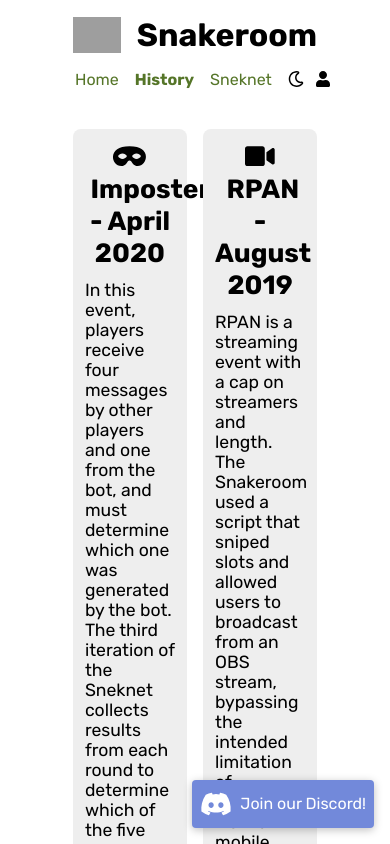
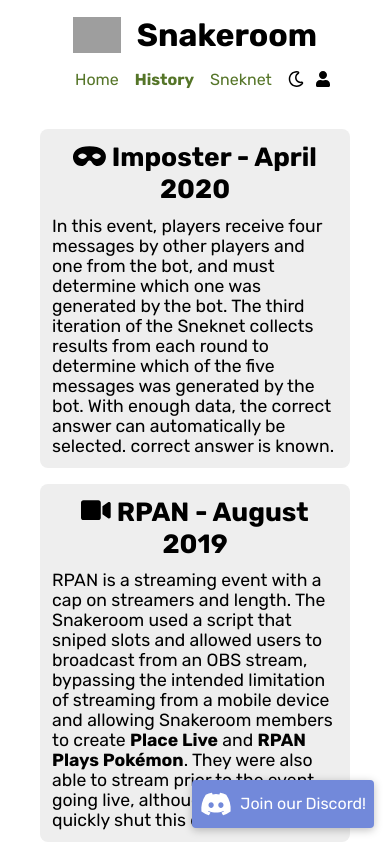
Before and after one commit to Snakeroom/Website, a Next.js app: page /history in a window 390 px wide. Shown: the top 844 px of the page. Built offline with nearby package versions, Linux system fonts and the light colour scheme; grey boxes are pictures that could not be loaded.

Commit message:
Add a single-column events container layout for small screens

```diff
--- a/pages/history.js
+++ b/pages/history.js
@@ -19,6 +19,15 @@
 		margin: 8px;
 
 		max-width: 35%;
+	}
+
+	@media (max-width: 800px) {
+		flex-direction: column;
+
+		& > * {
+			flex-basis: 100%;
+			max-width: unset;
+		}
 	}
 `;
 
```
